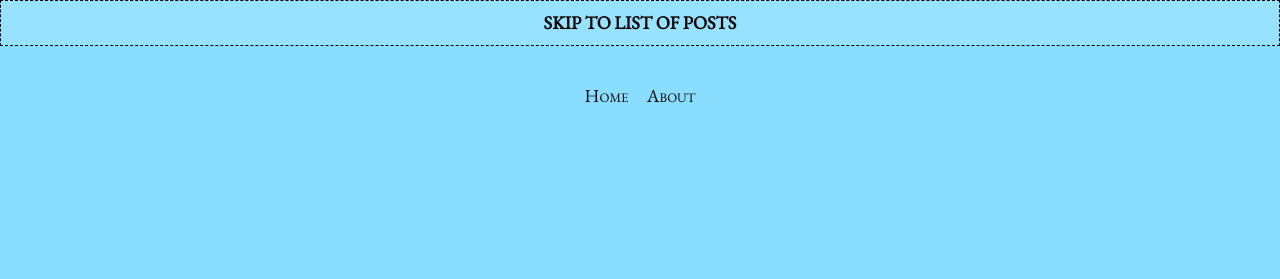
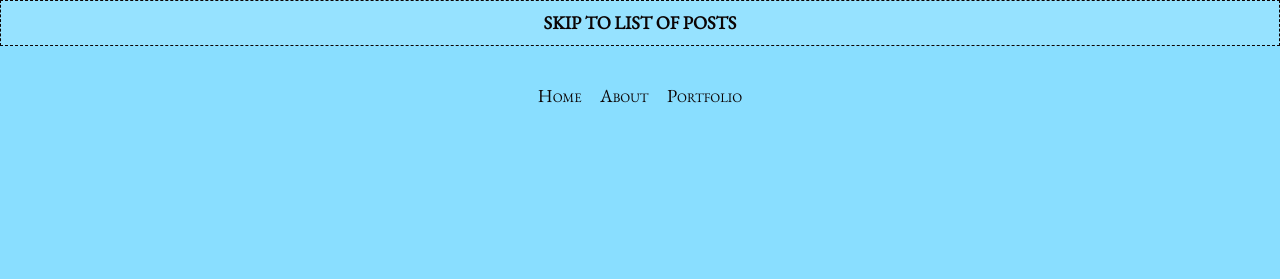
Before and after one commit to halcha/blog, a Jekyll site: the page built from index.html, in a window 1280 px wide and 900 px high. Shown: the top 279 px of the window. Built offline with Jekyll 4.4.1, drawn with Linux system fonts in a browser that asks for light colours; the list of posts is cut into pages by our own code.

Commit message:
Update menu.yml

```diff
--- a/_data/menu.yml
+++ b/_data/menu.yml
@@ -1,2 +1,5 @@
 - title: About
   url: /about.html
+
+- title: Portfolio
+  url: https://halcha.github.io
```
